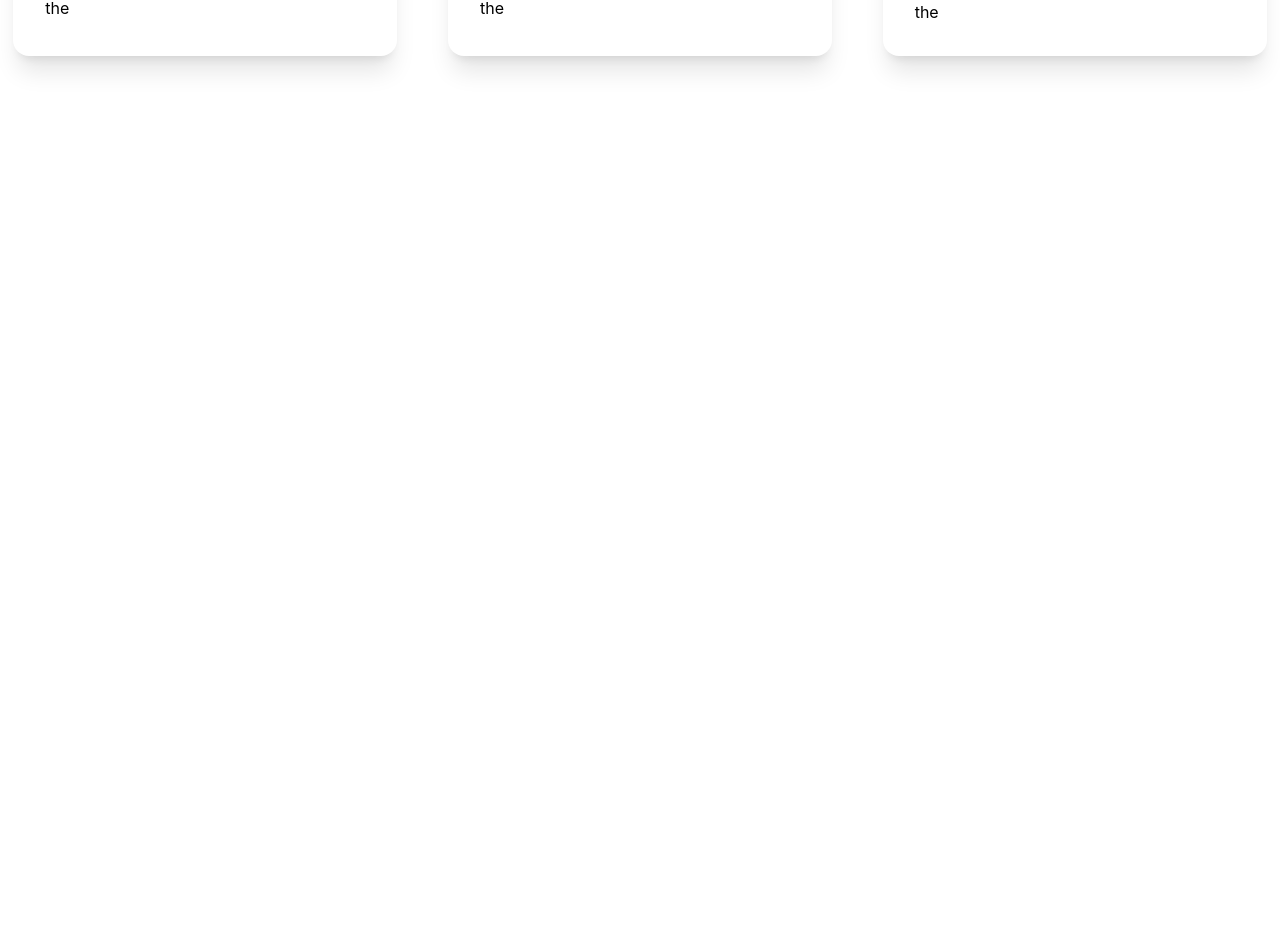
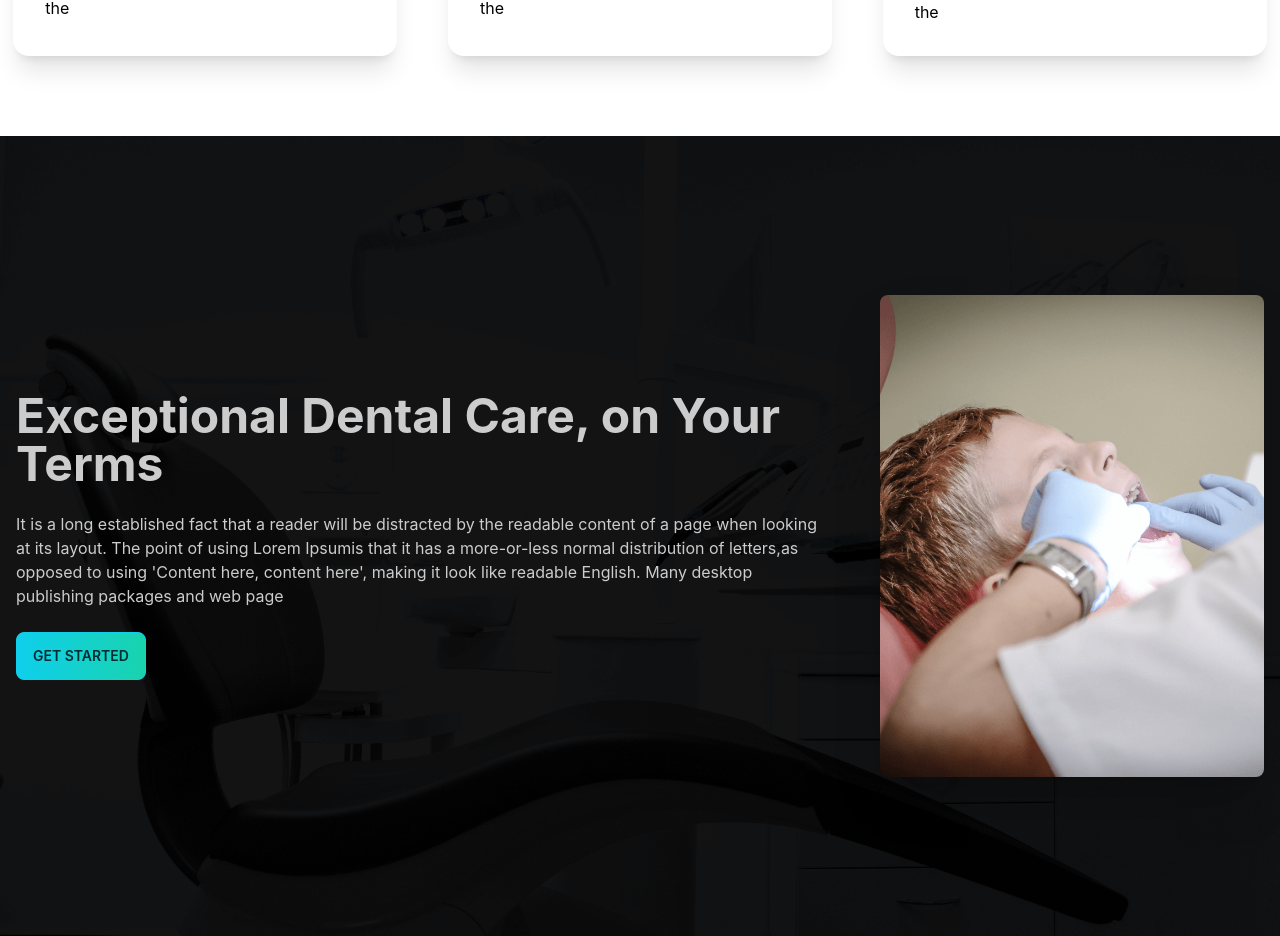
Before and after one commit to RiyaadHossain/Doctors-Portal, a React (Create React App) app: page / in a window 1280 px wide. Shown: the part 1523-2459 px from the top of the page. Before the commit the page ends 1659 px from the top, so only its background shows below. Built offline with nearby package versions, Linux system fonts and the light colour scheme.

Commit message:
Hero section added

```diff
--- a/src/Components/Pages/HomePage/Home/Home.jsx
+++ b/src/Components/Pages/HomePage/Home/Home.jsx
@@ -1,5 +1,6 @@
 import React from 'react';
 import Banner from '../Banner/Banner';
+import Hero from '../Others/Hero';
 import Info from '../Others/Info';
 import Services from '../Others/Services';
 
@@ -9,6 +10,7 @@ const Home = () => {
             <Banner/>
             <Info/>
             <Services/>
+            <Hero/>
         </div>
     );
 };
--- /dev/null
+++ b/src/Components/Pages/HomePage/Others/Hero.jsx
@@ -0,0 +1,25 @@
+import React from "react";
+import Image from "../../../../Assets/Images/treatment.png"
+
+const Hero = () => {
+  return (
+    <div class="hero min-h-screen bg-base-200">
+      <div class="hero-content flex-col lg:flex-row-reverse">
+        <img
+          src={Image}
+          class="max-w-sm rounded-lg shadow-2xl"
+          alt="doctor"
+        />
+        <div className="pr-8">
+          <h1 class="text-5xl font-bold">Exceptional Dental Care, on Your Terms</h1>
+          <p class="py-6">
+          It is a long established fact that a reader will be distracted by the readable content of a page when looking at its layout. The point of using Lorem Ipsumis that it has a more-or-less normal distribution of letters,as opposed to using 'Content here, content here', making it look like readable English. Many desktop publishing packages and web page
+          </p>
+          <button class="btn bg-gradient-to-r from-primary to-secondary btn-primary">Get Started</button>
+        </div>
+      </div>
+    </div>
+  );
+};
+
+export default Hero;
```
